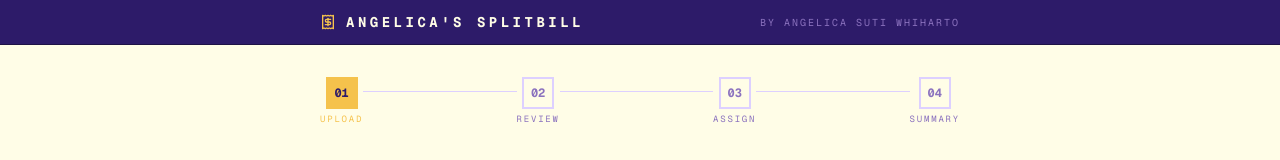
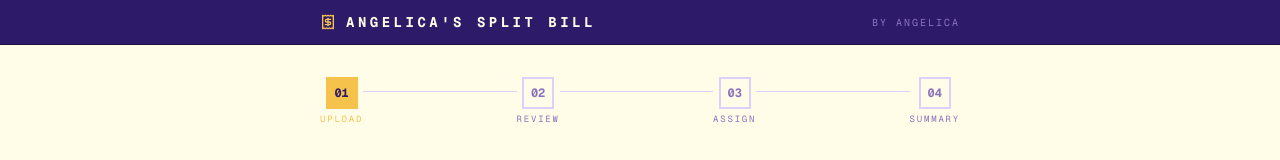
Before and after one commit to hwasyui/splitbill, a Next.js app: page / in a window 1280 px wide. Shown: the top 160 px of the page. Built offline with nearby package versions, Linux system fonts and the light colour scheme.

Commit message:
update metadata

```diff
--- a/src/app/assign/[id]/page.js
+++ b/src/app/assign/[id]/page.js
@@ -2,6 +2,7 @@
 
 import { useEffect, useState } from 'react';
 import { useRouter, useParams } from 'next/navigation';
+import Link from 'next/link';
 import { Plus, Minus, User, Check, Receipt, ChevronRight, AlertCircle } from 'lucide-react';
 import { v4 as uuidv4 } from 'uuid';
 import { motion } from 'framer-motion';
@@ -273,10 +274,10 @@ export default function AssignPage() {
       {/* Header */}
       <header className="bg-[#2D1B69] text-[#FFFDE7] border-b border-[#1E1245] sticky top-0 z-40">
         <div className="max-w-2xl mx-auto px-4 py-3 flex items-center justify-between">
-          <div className="flex items-center gap-2.5">
+          <Link href="/" className="flex items-center gap-2.5 hover:opacity-80 transition-opacity">
             <Receipt className="w-4 h-4 text-[#F5C24C]" />
             <span className="text-sm uppercase tracking-[0.25em] font-bold">Angelica's Split Bill</span>
-          </div>
+          </Link>
           <span className="text-[10px] text-[#8B72BE] tracking-[0.2em] uppercase hidden sm:block">by Angelica</span>
         </div>
       </header>
--- a/src/app/bill-expired/page.js
+++ b/src/app/bill-expired/page.js
@@ -1,6 +1,7 @@
 'use client';
 
 import { useRouter } from 'next/navigation';
+import Link from 'next/link';
 import { Receipt, Clock, ArrowLeft } from 'lucide-react';
 import { motion } from 'framer-motion';
 import Footer from '@/components/ui/footer';
@@ -13,10 +14,10 @@ export default function BillExpiredPage() {
 
       <header className="bg-[#2D1B69] text-[#FFFDE7] border-b border-[#1E1245] sticky top-0 z-40">
         <div className="max-w-2xl mx-auto px-4 py-3 flex items-center justify-between">
-          <div className="flex items-center gap-2.5">
+          <Link href="/" className="flex items-center gap-2.5 hover:opacity-80 transition-opacity">
             <Receipt className="w-4 h-4 text-[#F5C24C]" />
             <span className="text-sm uppercase tracking-[0.25em] font-bold">Angelica's Split Bill</span>
-          </div>
+          </Link>
           <span className="text-[10px] text-[#8B72BE] tracking-[0.2em] uppercase hidden sm:block">by Angelica</span>
         </div>
       </header>
--- a/src/app/layout.js
+++ b/src/app/layout.js
@@ -12,30 +12,31 @@ const geistMono = Geist_Mono({
 });
 
 export const metadata = {
-  title: "Angelica's Splitbill - Split Bill App by Angelica Suti Whiharto",
+  title: "Angelica's Split Bill | Angelica Suti Whiharto",
   description:
-    "Angelica's Splitbill is a simple split bill app by Angelica Suti Whiharto for sharing receipts and expenses with friends.",
+    "Upload a receipt, review the items, assign each one to your group, and instantly see how much everyone owes. Fast, free, and works with any currency.",
   keywords: [
-    "Angelica's Splitbill",
+    "split bill",
+    "receipt splitter",
+    "bill calculator",
     "Angelica Split Bill",
-    "Angelica Splitbill",
-    "Split Bill",
     "Angelica Suti Whiharto",
-    "Angelica Suti Whiharto splitbill",
+    "expense sharing",
+    "group bill",
   ],
   metadataBase: new URL("https://splitbill.angelica-whiharto.com"),
   openGraph: {
-    title: "Angelica's Splitbill - Split Bill App",
+    title: "Angelica's Split Bill | Angelica Suti Whiharto",
     description:
-      "Split receipts and expenses with Angelica's Splitbill by Angelica Suti Whiharto.",
+      "Upload a receipt, assign each item to your group, and instantly see how much everyone owes.",
     url: "https://splitbill.angelica-whiharto.com",
-    siteName: "Angelica's Splitbill",
+    siteName: "Angelica's Split Bill",
     images: [
       {
         url: "/image.png",
         width: 1200,
         height: 630,
-        alt: "Split Bill App",
+        alt: "Angelica's Split Bill — Receipt Splitter",
       },
     ],
     locale: "en_US",
@@ -47,9 +48,6 @@ export const metadata = {
   },
   alternates: {
     canonical: "https://splitbill.angelica-whiharto.com/",
-  },
-  icons: {
-    icon: "favicon.ico",
   },
 };
 
--- a/src/app/page.js
+++ b/src/app/page.js
@@ -3,6 +3,7 @@
 import { Receipt, Upload, Camera } from "lucide-react";
 import { useCallback, useEffect, useRef, useState } from "react";
 import { useRouter } from "next/navigation";
+import Link from "next/link";
 import StepBar from "@/components/ui/StepBar";
 import Loader from "@/components/ui/loader";
 import Toast from "@/components/ui/Toast";
@@ -14,6 +15,7 @@ export default function HomePage() {
   const loadingRef     = useRef(false);
   const [loading,     setLoading]     = useState(false);
   const [pasteActive, setPasteActive] = useState(false);
+  const [dragActive,  setDragActive]  = useState(false);
   const [toastMsg,    setToastMsg]    = useState(null);
   const router = useRouter();
 
@@ -55,10 +57,16 @@ export default function HomePage() {
     if (file) processFile(file);
   };
 
+  const handleDragEnter = (e) => { e.preventDefault(); setDragActive(true); };
+  const handleDragLeave = (e) => { e.preventDefault(); if (!e.currentTarget.contains(e.relatedTarget)) setDragActive(false); };
+  const handleDragOver  = (e) => { e.preventDefault(); };
   const handleDrop = (e) => {
     e.preventDefault();
+    setDragActive(false);
     const file = e.dataTransfer.files?.[0];
-    if (file?.type.startsWith('image/')) processFile(file);
+    if (!file) return;
+    if (!file.type.startsWith('image/')) { setToastMsg('Please drop an image file.'); return; }
+    processFile(file);
   };
 
   useEffect(() => {
@@ -87,11 +95,11 @@ export default function HomePage() {
       {/* Header */}
       <header className="bg-[#2D1B69] text-[#FFFDE7] border-b border-[#1E1245] sticky top-0 z-40">
         <div className="max-w-2xl mx-auto px-4 py-3 flex items-center justify-between">
-          <div className="flex items-center gap-2.5">
+          <Link href="/" className="flex items-center gap-2.5 hover:opacity-80 transition-opacity">
             <Receipt className="w-4 h-4 text-[#F5C24C]" />
-            <span className="text-sm uppercase tracking-[0.25em] font-bold">Angelica's Splitbill</span>
-          </div>
-          <span className="text-[10px] text-[#8B72BE] tracking-[0.2em] uppercase hidden sm:block">by Angelica Suti Whiharto</span>
+            <span className="text-sm uppercase tracking-[0.25em] font-bold">Angelica's Split Bill</span>
+          </Link>
+          <span className="text-[10px] text-[#8B72BE] tracking-[0.2em] uppercase hidden sm:block">by Angelica</span>
         </div>
       </header>
 
@@ -110,23 +118,27 @@ export default function HomePage() {
         {/* Upload zone */}
         <div
           onClick={() => fileInputRef.current?.click()}
+          onDragEnter={handleDragEnter}
+          onDragLeave={handleDragLeave}
+          onDragOver={handleDragOver}
           onDrop={handleDrop}
-          onDragOver={(e) => e.preventDefault()}
-          className={`relative border-2 border-dashed bg-[#FEFCE8] cursor-pointer transition-all p-12 text-center group
-            ${pasteActive
-              ? 'border-[#F5C24C] bg-[#FFFBEB]'
-              : 'border-[#DDD0FF] hover:border-[#F5C24C] hover:bg-[#FFFBEB]'}`}
+          className={`relative border-2 border-dashed cursor-pointer transition-all p-12 text-center group
+            ${dragActive
+              ? 'border-[#F5C24C] bg-[#FFFBEB] scale-[1.01]'
+              : pasteActive
+                ? 'border-[#F5C24C] bg-[#FFFBEB]'
+                : 'border-[#DDD0FF] bg-[#FEFCE8] hover:border-[#F5C24C] hover:bg-[#FFFBEB]'}`}
         >
-          <span className="absolute top-3 left-3 w-4 h-4 border-t-2 border-l-2 border-[#7C3AED] opacity-50 group-hover:opacity-100 transition-opacity" />
-          <span className="absolute top-3 right-3 w-4 h-4 border-t-2 border-r-2 border-[#7C3AED] opacity-50 group-hover:opacity-100 transition-opacity" />
-          <span className="absolute bottom-3 left-3 w-4 h-4 border-b-2 border-l-2 border-[#7C3AED] opacity-50 group-hover:opacity-100 transition-opacity" />
-          <span className="absolute bottom-3 right-3 w-4 h-4 border-b-2 border-r-2 border-[#7C3AED] opacity-50 group-hover:opacity-100 transition-opacity" />
+          <span className={`absolute top-3 left-3 w-4 h-4 border-t-2 border-l-2 border-[#7C3AED] transition-opacity ${dragActive ? 'opacity-100' : 'opacity-50 group-hover:opacity-100'}`} />
+          <span className={`absolute top-3 right-3 w-4 h-4 border-t-2 border-r-2 border-[#7C3AED] transition-opacity ${dragActive ? 'opacity-100' : 'opacity-50 group-hover:opacity-100'}`} />
+          <span className={`absolute bottom-3 left-3 w-4 h-4 border-b-2 border-l-2 border-[#7C3AED] transition-opacity ${dragActive ? 'opacity-100' : 'opacity-50 group-hover:opacity-100'}`} />
+          <span className={`absolute bottom-3 right-3 w-4 h-4 border-b-2 border-r-2 border-[#7C3AED] transition-opacity ${dragActive ? 'opacity-100' : 'opacity-50 group-hover:opacity-100'}`} />
 
           <div className="flex flex-col items-center gap-3 py-2">
-            <Upload className={`w-10 h-10 transition-colors ${pasteActive ? 'text-[#F5C24C]' : 'text-[#DDD0FF] group-hover:text-[#F5C24C]'}`} />
+            <Upload className={`w-10 h-10 transition-colors ${dragActive || pasteActive ? 'text-[#F5C24C]' : 'text-[#DDD0FF] group-hover:text-[#F5C24C]'}`} />
             <div>
               <p className="text-sm font-bold uppercase tracking-widest text-[#5B3F8C]">
-                {pasteActive ? 'Image Pasted!' : 'Upload Receipt'}
+                {dragActive ? 'Drop to Upload' : pasteActive ? 'Image Pasted!' : 'Upload Receipt'}
               </p>
               <p className="text-xs text-[#8B72BE] mt-1 tracking-wide">Drag & drop, click to browse, or Ctrl+V to paste</p>
             </div>
--- a/src/app/result/[id]/page.js
+++ b/src/app/result/[id]/page.js
@@ -2,6 +2,7 @@
 
 import { useEffect, useState } from 'react';
 import { useParams, useRouter } from 'next/navigation';
+import Link from 'next/link';
 import { motion } from 'framer-motion';
 import { Receipt, Download, Share2, Check, Utensils, User, Trophy } from 'lucide-react';
 import Toast from '@/components/ui/Toast';
@@ -141,10 +142,10 @@ export default function ResultPage() {
       {/* Header */}
       <header className="bg-[#2D1B69] text-[#FFFDE7] border-b border-[#1E1245] sticky top-0 z-40">
         <div className="max-w-2xl mx-auto px-4 py-3 flex items-center justify-between">
-          <div className="flex items-center gap-2.5">
+          <Link href="/" className="flex items-center gap-2.5 hover:opacity-80 transition-opacity">
             <Receipt className="w-4 h-4 text-[#F5C24C]" />
             <span className="text-sm uppercase tracking-[0.25em] font-bold">Angelica's Split Bill</span>
-          </div>
+          </Link>
           <span className="text-[10px] text-[#8B72BE] tracking-[0.2em] uppercase hidden sm:block">by Angelica</span>
         </div>
       </header>
--- a/src/app/review/[id]/page.js
+++ b/src/app/review/[id]/page.js
@@ -2,6 +2,7 @@
 
 import { useEffect, useState } from 'react';
 import { useRouter, useParams } from 'next/navigation';
+import Link from 'next/link';
 import { Receipt, Trash2, Plus, ChevronRight, RefreshCw, ChevronDown } from 'lucide-react';
 import { motion } from 'framer-motion';
 import StepBar from '@/components/ui/StepBar';
@@ -78,10 +79,10 @@ export default function ReviewPage() {
       {/* Header */}
       <header className="bg-[#2D1B69] text-[#FFFDE7] border-b border-[#1E1245] sticky top-0 z-40">
         <div className="max-w-2xl mx-auto px-4 py-3 flex items-center justify-between">
-          <div className="flex items-center gap-2.5">
+          <Link href="/" className="flex items-center gap-2.5 hover:opacity-80 transition-opacity">
             <Receipt className="w-4 h-4 text-[#F5C24C]" />
             <span className="text-sm uppercase tracking-[0.25em] font-bold">Angelica's Split Bill</span>
-          </div>
+          </Link>
           <span className="text-[10px] text-[#8B72BE] tracking-[0.2em] uppercase hidden sm:block">by Angelica</span>
         </div>
       </header>
```
Also changed, not shown: public/image.png, src/app/icon.svg (added).
